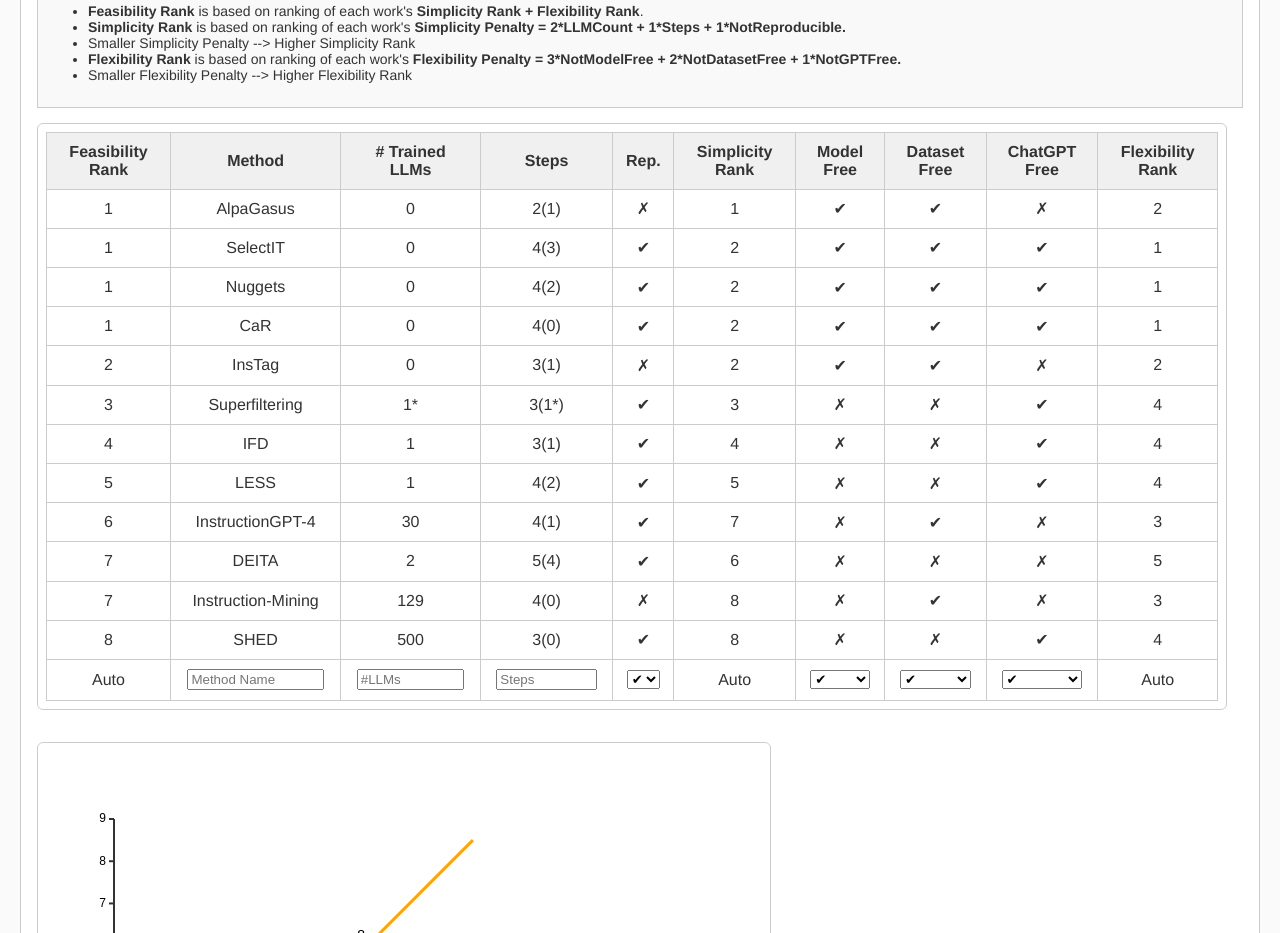
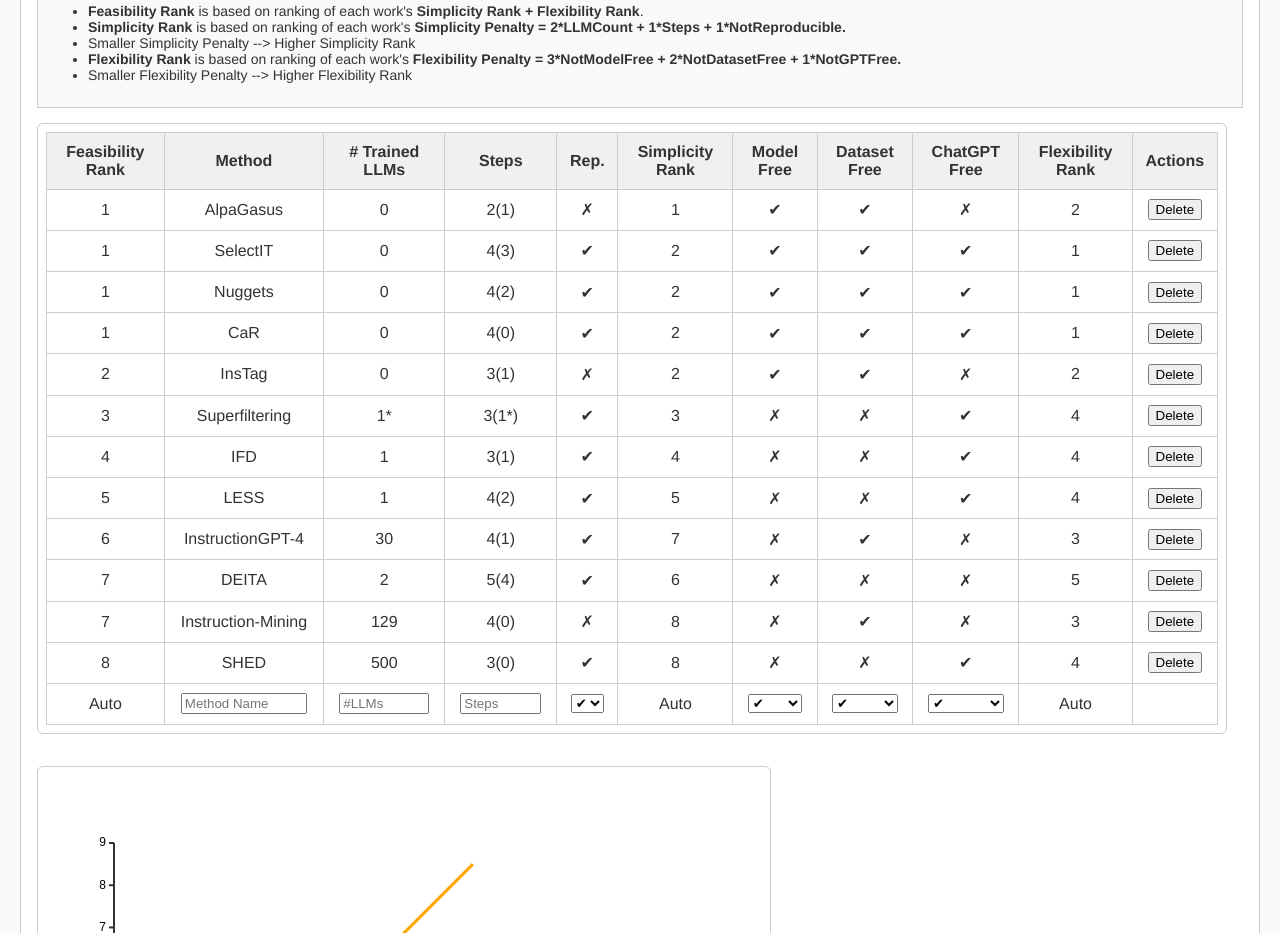
Before and after one commit to tREeFrOGcoder/TEDD-Ranker, a plain HTML site: page _site/index.html in a window 1280 px wide. Shown: the part 1460-2393 px from the top of the page. Drawn offline with Linux system fonts and the light colour scheme.

Commit message:
feasibility table adds deletion

```diff
--- a/_site/index.html
+++ b/_site/index.html
@@ -151,6 +151,8 @@
               <th>Dataset Free</th>
               <th>ChatGPT Free</th>
               <th>Flexibility Rank</th>
+              <!-- NEW: Add Actions column -->
+              <th>Actions</th>
             </tr>
           </thead>
           <tbody></tbody>
@@ -186,6 +188,8 @@
                     </select>
                 </td>
                 <td>Auto</td> <!-- Flexibility Rank -->
+                <!-- NEW: Empty cell for potential new action -->
+                <td></td>
             </tr>
         </tfoot>
         </table>
@@ -744,13 +748,14 @@
         });
     }
 
+    // Modified populateFeasibilityTable to insert a delete button in the last column.
     function populateFeasibilityTable() {
       computeFeasibilityRanks();
       sortFeasibilityData();
 
       const feasTbody = document.querySelector("#feasibilityTable tbody");
       feasTbody.innerHTML = "";
-      feasibilityData.forEach(d => {
+      feasibilityData.forEach((d, index) => {
         const repVal = d.rep ? "&#10004;" : "&#10007;";
         const mfVal  = d.modelFree ? "&#10004;" : "&#10007;";
         const dfVal  = d.datasetFree ? "&#10004;" : "&#10007;";
@@ -765,10 +770,24 @@
                         <td>${mfVal}</td>
                         <td>${dfVal}</td>
                         <td>${cfVal}</td>
-                        <td>${d.flexibilityRank}</td>`;
+                        <td>${d.flexibilityRank}</td>
+                        <td><button class="deleteFeasBtn" data-index="${index}">Delete</button></td>`;
         feasTbody.appendChild(tr);
       });
+
+      // Attach event listeners to the delete buttons in feasibility table.
+      document.querySelectorAll(".deleteFeasBtn").forEach(btn => {
+        btn.addEventListener("click", function() {
+          const indexToDelete = parseInt(this.getAttribute("data-index"));
+          // Remove the element from feasibilityData array:
+          feasibilityData.splice(indexToDelete, 1);
+          // Refresh table and plot after deletion.
+          populateFeasibilityTable();
+          drawFeasibilityPlot();
+        });
+      });
     }
+
     // Adds a new feasibility row based on tfoot inputs.
     function addNewFeasibilityRow() {
       const fm = document.getElementById("newFeasMethod").value.trim();
```
Also changed, not shown: index.html (+21 -2 lines), 1 other file.
